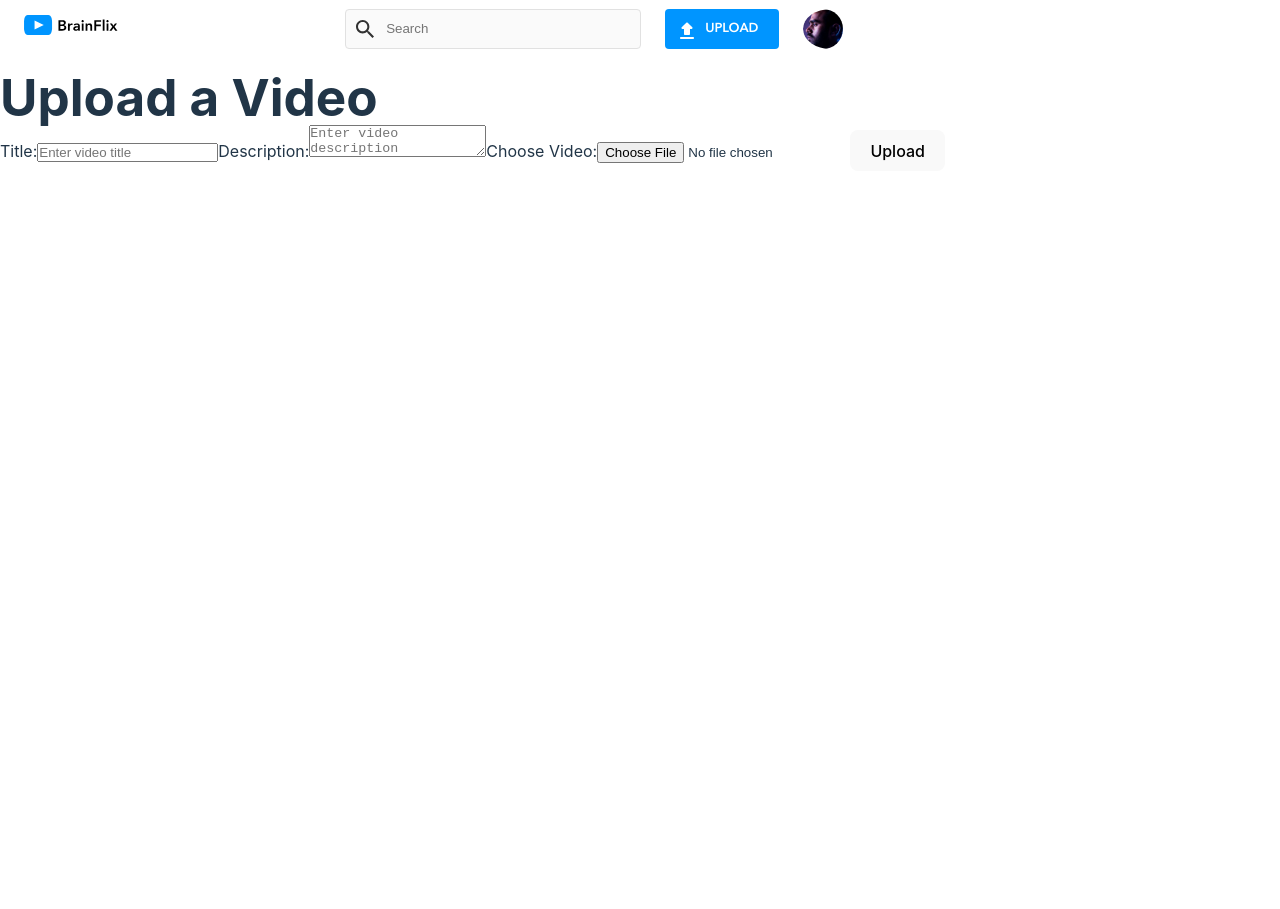
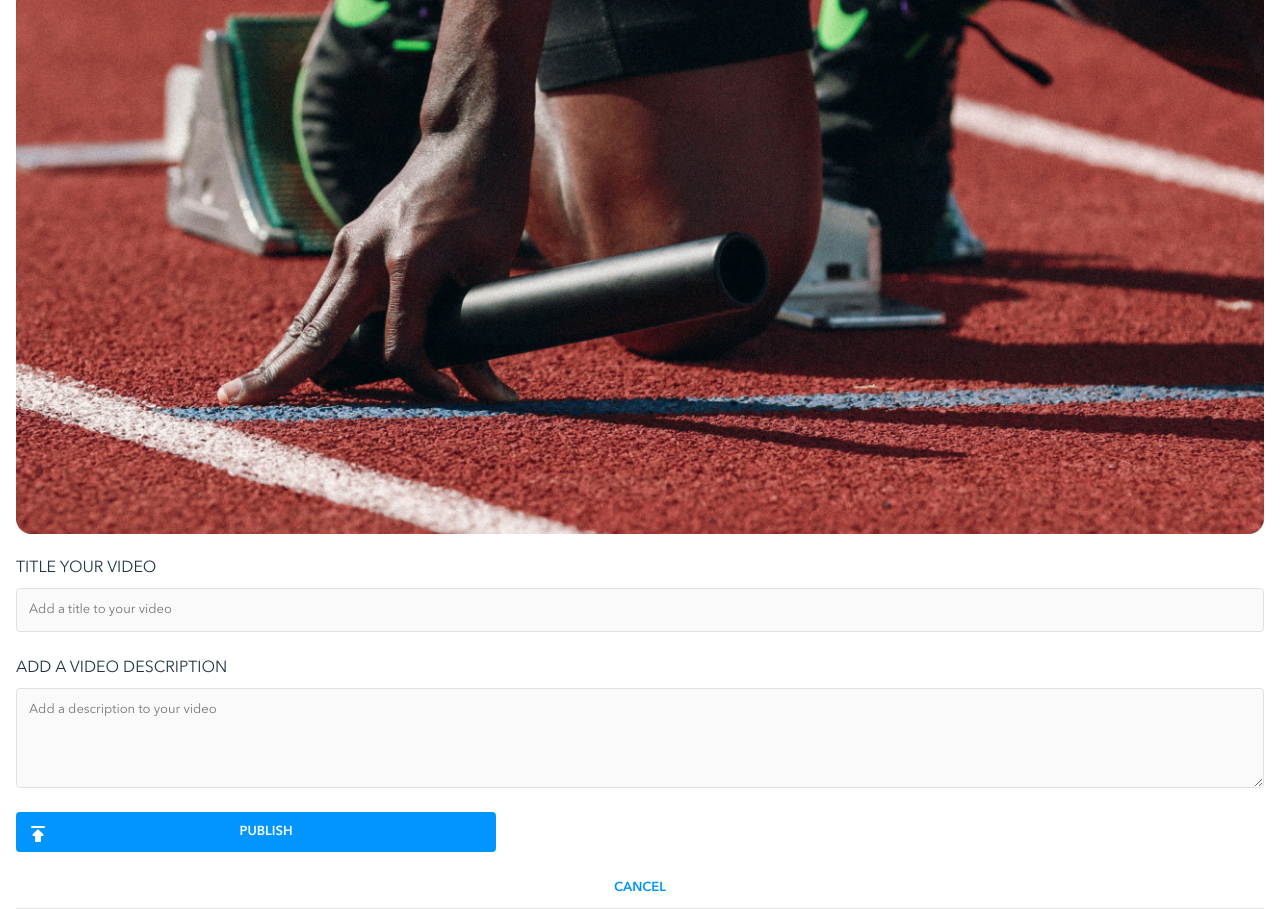
Before and after one commit to ariadnatoledo/ariadna-toledo-brainflix, a React (Vite) app: page /upload in a window 1280 px wide. Shown: the part 320-1229 px from the top of the page. Before the commit the page ends 800 px from the top, so only its background shows below. Built offline with nearby package versions, Linux system fonts and the light colour scheme.

Commit message:
Upload Video Page Styling 83%

```diff
--- a/src/pages/VideoUploadPage/VideoUploadPage.jsx
+++ b/src/pages/VideoUploadPage/VideoUploadPage.jsx
@@ -1,31 +1,99 @@
-import React from 'react';
+import React, { useState } from 'react';
 import { useNavigate } from 'react-router-dom';
-// import './VideoUploadPage.scss';
+import videoThumbnail from "../../assets/images/Upload-video-preview.jpg";
+import '../VideoUploadPage/VideoUploadPage.scss';
 
 function VideoUploadPage() {
   const navigate = useNavigate();
 
+  // State to hold video details
+  const [videoData, setVideoData] = useState({
+    title: '',
+    description: '',
+    thumbnail: null,
+  });
+
+  const handleInputChange = (event) => {
+    const { id, value, files } = event.target;
+    if (id === 'videoThumbnail') {
+      setVideoData((prev) => ({ ...prev, thumbnail: files[0] })); // Store thumbnail file
+    } else {
+      setVideoData((prev) => ({ ...prev, [id]: value })); // Store title and description
+    }
+  };
+
   const handleFormSubmit = (event) => {
     event.preventDefault();
+
+    // Notify user about upload
     alert("Video uploaded successfully!");
-    navigate("/"); // Redirect to Home Page
+
+    // Prepare video data for navigation
+    const defaultVideo = {
+      id: 1, // Example ID
+      title: videoData.title || "Default Title", // Use provided title or a default
+      description: videoData.description || "Default Description", // Use provided description or a default
+      thumbnail: videoData.thumbnail, // Include thumbnail information if needed
+    };
+
+    // Redirect to Home with the default video
+    navigate("/", { state: { video: defaultVideo } }); // Pass video data in the navigation state
   };
 
   return (
     <div className="upload-page">
-      <h1>Upload a Video</h1>
-      <form onSubmit={handleFormSubmit}>
-        <label htmlFor="videoTitle">Title:</label>
-        <input type="text" id="videoTitle" placeholder="Enter video title" required />
+      <h1 className="upload-page__heading">Upload Video</h1>
 
-        <label htmlFor="videoDescription">Description:</label>
-        <textarea id="videoDescription" placeholder="Enter video description" required />
+      <h2 className="upload-page__thumbnail-heading">VIDEO THUMBNAIL</h2>
+      <img src={videoThumbnail} alt="Video Thumbnail" className="upload-page__thumbnail-image" />
 
-        <label htmlFor="videoFile">Choose Video:</label>
-        <input type="file" id="videoFile" accept="video/*" required />
+      {/* <div className="upload-page__thumbnail-container">
+        {videoData.thumbnail ? (
+          <img
+            src={URL.createObjectURL(videoData.thumbnail)}
+            alt="Video Thumbnail"
+            className="upload-page__thumbnail-image"
+          />
+        ) : (
+          <div className="upload-page__placeholder">No thumbnail selected</div>
+        )}
+      </div> */}
 
-        <button type="submit">Upload</button>
-      </form>
+      <div className="upload-page__form-container">
+        <form className="upload-page__form" onSubmit={handleFormSubmit}>
+          <label className="upload-page__label" htmlFor="videoTitle">TITLE YOUR VIDEO</label>
+          <input
+            className="upload-page__input"
+            type="text"
+            id="videoTitle"
+            placeholder="Add a title to your video"
+            required
+            onChange={handleInputChange}
+          />
+
+          <label className="upload-page__label" htmlFor="videoDescription">ADD A VIDEO DESCRIPTION</label>
+          <textarea
+            className="upload-page__textarea"
+            id="videoDescription"
+            placeholder="Add a description to your video"
+            required
+            onChange={handleInputChange}
+          />
+
+          {/* <label className="upload-page__label" htmlFor="videoThumbnail">UPLOAD THUMBNAIL:</label>
+          <input
+            className="upload-page__file-input"
+            type="file"
+            id="videoThumbnail"
+            accept="image/*"
+            required
+            onChange={handleInputChange}
+          /> */}
+
+          <button className="upload-page__submit" type="submit">PUBLISH</button>
+          <button className="upload-page__cancel" type="button" onClick={() => navigate("/")}>CANCEL</button>
+        </form>
+      </div>
     </div>
   );
 }
--- a/src/pages/VideoUploadPage/VideoUploadPage.scss
+++ b/src/pages/VideoUploadPage/VideoUploadPage.scss
@@ -0,0 +1,151 @@
+@import "../../styles/partials/variables";
+@import "../../styles/partials/mixins";
+@import "../../styles/partials/typography";
+@import "../../styles/partials/global";
+
+.upload-page {
+  width: 100%;
+
+  &__heading {
+    font-family: "avenir-demi";
+    font-size: 1.25rem;
+    color: $color-silver;
+    padding: 1rem 0;
+  }
+
+  &__thumbnail-heading {
+    margin-top: 2rem; // Space above the heading
+    font-size: 1.5rem; // Adjust size as needed
+    padding-bottom: 0.75rem;
+
+  }
+
+  &__thumbnail-container {
+    margin: 1rem 0; // Space around the thumbnail
+    display: flex;
+    justify-content: center; // Center the thumbnail image
+    align-items: center;
+    width: 100%; // Full width
+    height: 10rem; // Set a height for the thumbnail area
+    border: 1px dashed #ccc; // Dashed border for visual indication
+    border-radius: 0.25rem; // Slightly rounded corners
+  }
+
+  &__thumbnail-image {
+    width: 100%; // Ensure the image takes the full width of the container
+    max-height: 100%; // Prevent overflow
+    object-fit: cover; // Cover the container without distortion
+    padding: 0 16px 16px 16px;
+  }
+
+  &__form-container {
+    display: flex;
+    flex-direction: column;
+    padding: 0 1rem;
+    box-sizing: border-box;
+    width: 100%;
+  }
+
+  &__form {
+    display: flex;
+    flex-direction: column;
+    border-bottom: 0.0625rem solid $color-mercury;
+    font-family: "avenir-regular";
+    width: 100%;
+  }
+
+  &__label {
+    margin-bottom: 0.5rem;
+  }
+
+  &__input,
+  &__textarea,
+  &__file-input {
+    width: 100%;
+    background-color: $color-alabaster;
+    border-radius: 0.25rem;
+    border: 0.0625rem solid $color-mercury;
+    font-family: "avenir-regular";
+    font-size: 0.8125rem;
+    line-height: 1.125rem;
+    margin-bottom: 1rem;
+    padding: 0.75rem;
+    transition: border-color 0.3s ease;
+
+    &:focus {
+      border: 0.125rem solid $color-brainflix-blue;
+      outline: none;
+    }
+
+    &.error {
+      border: 0.0625rem solid #d22d2d;
+    }
+  }
+
+  &__textarea {
+    height: 6.25rem;
+    resize: vertical;
+  }
+
+  &__submit {
+    background-image: url("../../assets/icons/publish.svg");
+    background-position: 0.625rem 0.625rem;
+    background-repeat: no-repeat;
+    padding: 0.75rem 1.25rem 0.75rem 2.5rem;
+    margin-bottom: 1rem;
+    background-color: $color-brainflix-blue;
+    color: $color-white;
+    font-family: "avenir-demi";
+    height: 2.5rem;
+    border-radius: 0.25rem;
+    border: none;
+    font-size: 0.8125rem;
+
+    &:focus {
+      outline-width: 0;
+    }
+
+    &:hover {
+      background-color: $color-brainflix-darkblue;
+    }
+  }
+
+  &__cancel {
+    background-color: $color-white;
+    color: $color-brainflix-blue;
+    font-family: "avenir-demi";
+    height: 2.5rem;
+    border-radius: 0.25rem;
+    border: none;
+    font-size: 0.8125rem;
+
+    &:hover {
+      background-color: $color-alabaster;
+    }
+  }
+}
+
+@include tablet {
+  .upload-page {
+    &__heading {
+      font-size: 1rem;
+    }
+
+    &__input,
+    &__textarea {
+      margin-bottom: 1.5rem;
+    }
+
+    &__submit {
+      width: 30rem;
+    }
+  }
+}
+
+@include desktop {
+  .upload-page {
+    &__form-container {
+      padding: 0 10rem;
+    }
+  }
+}
```
